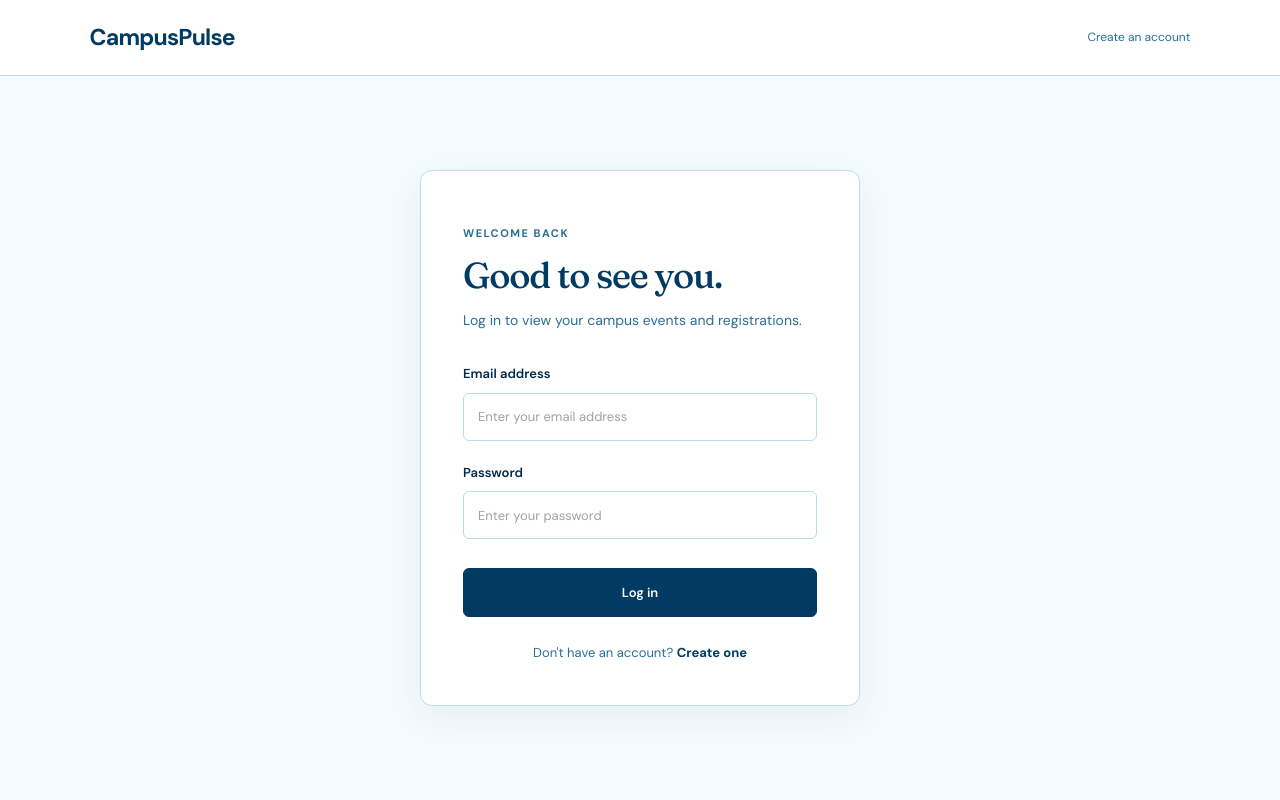
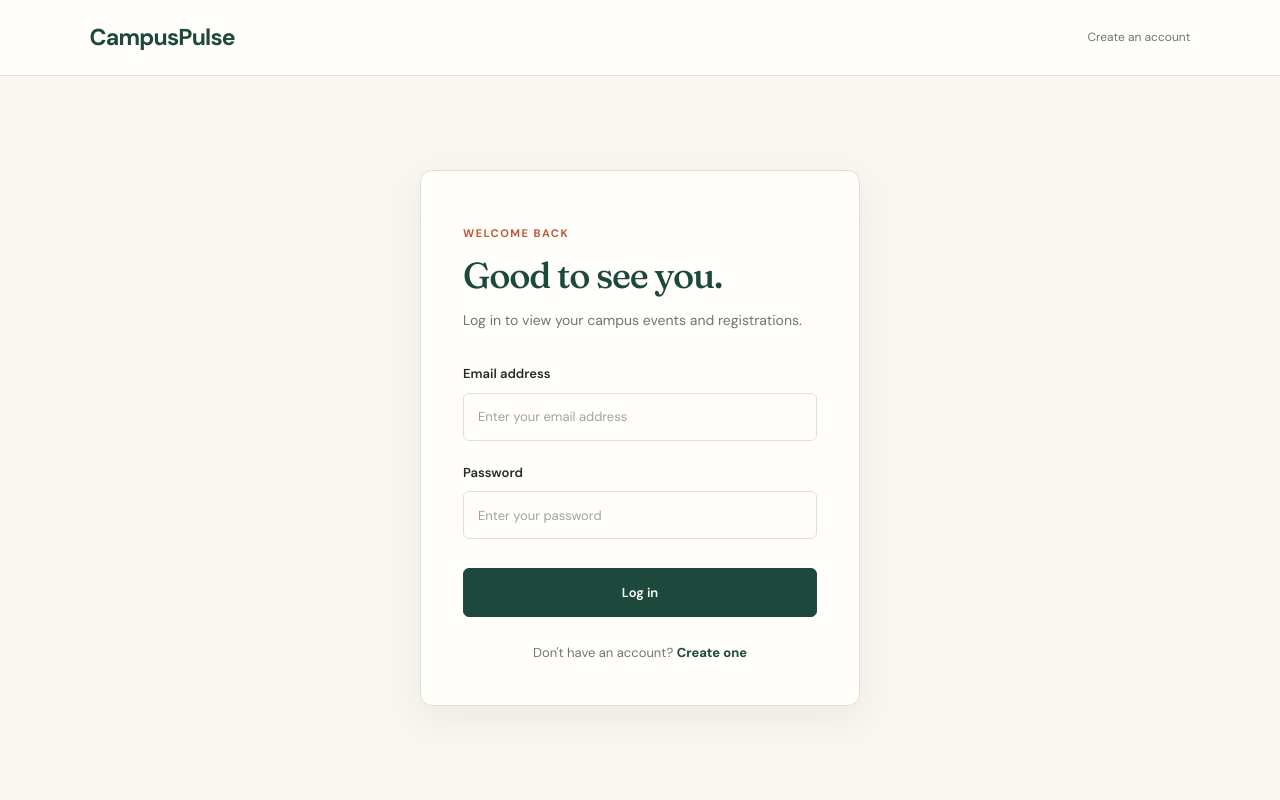
Before and after one commit to SayanPal-Adi/CampusPulse, a Flask app: page /login in a window 1280 px wide. Run offline with Flask 3, Linux system fonts and the light colour scheme; parts of the project's set-up code (start-up, migrations or seed data) failed here and were passed over.

Commit message:
Refactor login.css for improved color consistency and visual appeal

```diff
--- a/campuspulse/static/css/login.css
+++ b/campuspulse/static/css/login.css
@@ -10,14 +10,14 @@
     display: flex;
     align-items: center;
     justify-content: space-between;
-    background: #ffffff;
-    border-bottom: 1px solid #b8dce9;
+    background: #fffefa;
+    border-bottom: 1px solid #dedfd5;
 
     animation: cp-fade-down 0.65s ease both;
 }
 
 .login-logo {
-    color: #013a63;
+    color: #1c493b;
     font-size: 23px;
     font-weight: 700;
     letter-spacing: -0.8px;
@@ -26,18 +26,18 @@
 }
 
 .login-logo:hover {
-    color: #2a6f97;
+    color: #bd593b;
 }
 
 .login-register-link {
-    color: #2a6f97;
+    color: #72766e;
     font-size: 12px;
     text-decoration: none;
     transition: color 0.2s ease;
 }
 
 .login-register-link:hover {
-    color: #2a6f97;
+    color: #bd593b;
 }
 
 .login-container {
@@ -46,15 +46,15 @@
     display: flex;
     align-items: center;
     justify-content: center;
-    background: #f4fbff;
+    background: #f7f6f0;
 }
 
 .login-card {
     width: 100%;
     max-width: 440px;
     padding: 42px;
-    background: #ffffff;
-    border: 1px solid #b8dce9;
+    background: #fffefa;
+    border: 1px solid #dedfd5;
     border-radius: 12px;
     box-shadow: 0 12px 35px rgba(34, 44, 37, 0.06);
 
@@ -68,7 +68,7 @@
 
 .login-eyebrow {
     margin-bottom: 12px;
-    color: #2a6f97;
+    color: #bd593b;
     font-size: 11px;
     font-weight: 700;
     letter-spacing: 1.5px;
@@ -76,7 +76,7 @@
 
 .login-heading h1 {
     margin: 0 0 12px;
-    color: #013a63;
+    color: #1c493b;
     font-family: "Fraunces", Georgia, serif;
     font-size: 36px;
     font-weight: 500;
@@ -86,7 +86,7 @@
 
 .login-heading > p:last-child {
     margin: 0;
-    color: #2a6f97;
+    color: #72766e;
     font-size: 14px;
     line-height: 1.7;
 }
@@ -109,7 +109,7 @@
 .login-form-group label {
     display: block;
     margin-bottom: 8px;
-    color: #012a4a;
+    color: #222c25;
     font-size: 13px;
     font-weight: 600;
 }
@@ -118,9 +118,9 @@
     width: 100%;
     min-height: 48px;
     padding: 0 14px;
-    color: #012a4a;
-    background: #ffffff;
-    border: 1px solid #b8dce9;
+    color: #222c25;
+    background: #fffefa;
+    border: 1px solid #dedfd5;
     border-radius: 6px;
     outline: none;
     font-family: inherit;
@@ -141,7 +141,7 @@
 }
 
 .login-form-group input:focus {
-    border-color: #013a63;
+    border-color: #1c493b;
     background: #ffffff;
     box-shadow: 0 0 0 3px rgba(28, 73, 59, 0.09);
 }
@@ -153,8 +153,8 @@
     min-height: 49px;
     margin-top: 8px;
     color: #ffffff;
-    background: #013a63;
-    border: 1px solid #013a63;
+    background: #1c493b;
+    border: 1px solid #1c493b;
     border-radius: 6px;
     font-family: inherit;
     font-size: 13px;
@@ -168,7 +168,7 @@
 }
 
 .login-submit:hover {
-    background: #012a4a;
+    background: #173b31;
     transform: translateY(-2px);
     box-shadow: 0 7px 16px rgba(28, 73, 59, 0.15);
 }
@@ -196,8 +196,8 @@
 .login-message.is-error {
     margin-top: 14px;
     padding: 10px 12px;
-    color: #014f86;
-    background: #e7f5fb;
+    color: #a43f3f;
+    background: #f8ece9;
     border: 1px solid #edd5ce;
     border-radius: 6px;
     animation: cp-rise-in 0.25s ease both;
@@ -207,20 +207,20 @@
 
 .login-register {
     margin: 25px 0 0;
-    color: #2a6f97;
+    color: #72766e;
     font-size: 13px;
     text-align: center;
 }
 
 .login-register a {
-    color: #013a63;
+    color: #1c493b;
     font-weight: 700;
     text-decoration: none;
     transition: color 0.2s ease;
 }
 
 .login-register a:hover {
-    color: #2a6f97;
+    color: #bd593b;
 }
 
 /* Responsive */
```
